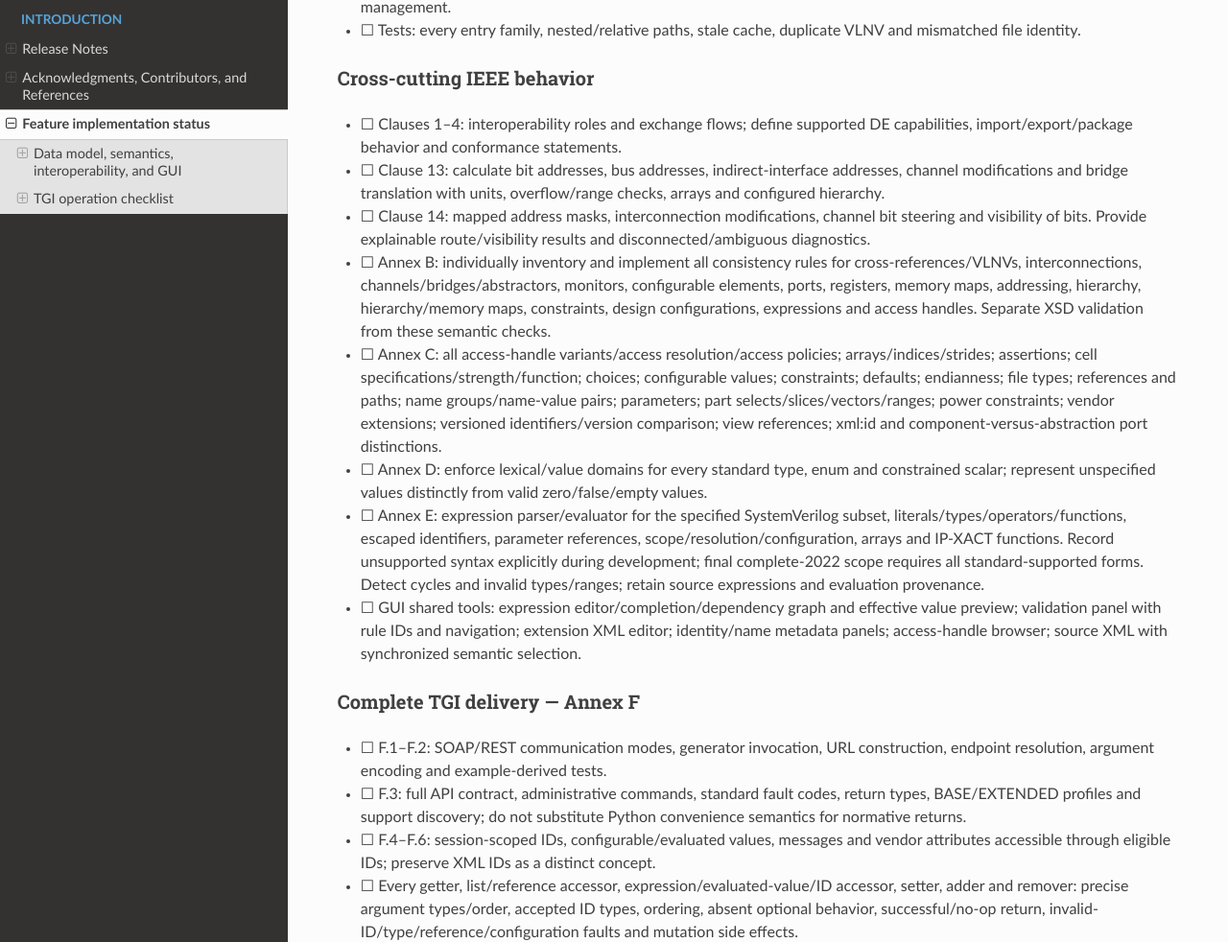
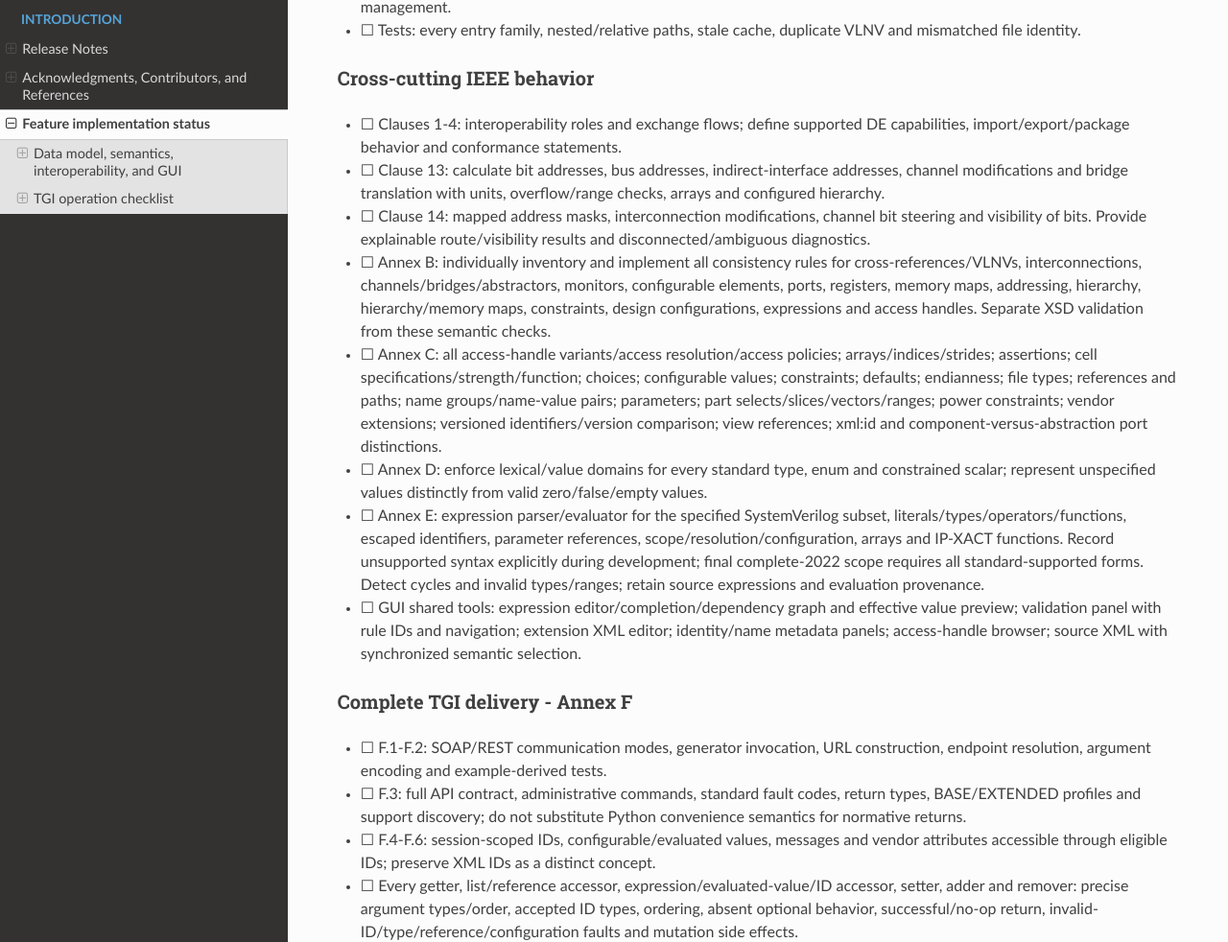
Before and after one commit to amal-khailtash/pyipxact-de, a Sphinx documentation site: the page built from docs/features.rst, in a window 1280 px wide and 1400 px high, scrolled down 3854 px. Shown: the part 138-1120 px from the top of the window at 96% size. Built offline with Sphinx 7.4.7 and the Read the Docs theme 3.1.0, drawn with Linux system fonts in a browser that asks for light colours; pages that are not in the unit, such as notebooks, are missing from menus; some of the changed text lies outside the part shown.

Commit message:
Normalize feature checklist dashes and bullet spacing

```diff
--- a/docs/features.rst
+++ b/docs/features.rst
@@ -17,231 +17,152 @@ Architecture and shared completion contract
 ~~~~~~~~~~~~~~~~~~~~~~~~~~~~~~~~~~~~~~~~~~~~~~~~
 
 * ☐ Separate versioned generated data models, document/workspace services, semantic analysis, command/mutation services, TGI adapters, and GUI models.
-
 * ☐ Define document ownership, dirty state, atomic save, save-as, XML encoding, namespace handling, schema location, optional/default values, extension preservation, and recoverable diagnostics.
-
 * ☐ Repository service: ordered search paths, relative URI resolution, catalogs, VLNV/version resolution, duplicate/conflict handling, missing references, cycle detection, incremental invalidation, and cache validation.
-
 * ☐ Resolve names and references in the proper hierarchy/configuration, keeping source and effective configured values distinct.
-
 * ☐ Mutation commands preserve invariants, parent relationships, ordering and ID lifecycle; enable transactions, undo/redo, change notification, and rollback after validation failure.
-
 * ☐ One semantic/command backend serves Python, CLI, TGI and GUI. GUI operations must not bypass constraints or implement separate expression evaluation.
-
 * ☐ Every top-level item below supports create/open/import, inspect, full schema-valid editing, validate, resolve dependencies, clone, save/export, reload, version-aware conversion, and complete relevant TGI access.
-
 * ☐ Every optional element/attribute, choice alternative, nested collection, inherited type/group, vendor extension and expression has an explicit model and GUI representation, including advanced properties when absent from the primary panel.
-
 * ☐ Per-item acceptance: minimal and maximal valid documents; each choice arm; malformed/invalid input; round trips; mutation/save/reload; reference failures; relevant Annex B rules; all applicable TGI positive/negative contracts; GUI edits, undo/redo, navigation and diagnostics.
 
 Feature plan by top-level IP-XACT document
 ~~~~~~~~~~~~~~~~~~~~~~~~~~~~~~~~~~~~~~~~~~~~~~~
 
-busDefinition — IEEE 5.2, 5.12–5.13; TGI F.7.17–18
+busDefinition - IEEE 5.2, 5.12-5.13; TGI F.7.17-18
 ^^^^^^^^^^^^^^^^^^^^^^^^^^^^^^^^^^^^^^^^^^^^^^^^^^^^^^^
 
 * ☐ VLNV/name metadata; direct connection, addressability, maximum initiators/targets, system group names, extension references and vendor extensions.
-
 * ☐ Resolve extension chains and compatibility; reject cycles/incompatible modes and cross-reference errors. Apply clock/reset semantics with abstraction definitions.
-
 * ☐ GUI: library entry, identity/properties editor, allowed-mode/system-group tables, inheritance graph and compatibility diagnostics.
-
 * ☐ Tests: base/derived buses, addressable/nonaddressable cases, connection limits, incompatible definitions and unresolved parents.
 
-abstractionDefinition — IEEE 5.3–5.13; TGI F.7.2–3
+abstractionDefinition - IEEE 5.3-5.13; TGI F.7.2-3
 ^^^^^^^^^^^^^^^^^^^^^^^^^^^^^^^^^^^^^^^^^^^^^^^^^^^^^^^
 
 * ☐ Bus type reference, abstraction inheritance, logical ports, matching rules, choices, wire and transactional alternatives, packets and packet fields.
-
 * ☐ Initiator/target/system modes and mirrored constraints; presence, direction, width, default values, driver requirements, qualifiers, load/drive/timing constraints, transactional initiative/kind/protocol/bus width.
-
 * ☐ Packet width/value expressions, field/packet endianness, ordering and qualifiers; inherited port merging and compatibility.
-
 * ☐ GUI: logical-port matrix by mode, wire/transactional detail panels, packet layout viewer, constraints editor, bus/inheritance navigation.
-
 * ☐ Tests: all port styles/modes, inherited overrides, packet boundaries and mode-specific compatibility.
 
-component — IEEE 6.1–6.21; TGI component and dependent categories
+component - IEEE 6.1-6.21; TGI component and dependent categories
 ^^^^^^^^^^^^^^^^^^^^^^^^^^^^^^^^^^^^^^^^^^^^^^^^^^^^^^^^^^^^^^^^^^^^^^
 
 * ☐ Identity, descriptions, parameters/choices, external type-definition references, vendor extensions and general component metadata.
-
 * ☐ Power domains: always-on/configurable values, hierarchy, domain membership, supply/ground relationships and port/field power constraints.
-
 * ☐ Bus interfaces: references to bus/abstraction definitions; all interface modes and mirrored/system/monitor forms; abstraction types/view references, physical/logical port maps, slices, exclusions, bridges, memory-map/address-space references, endian/bit-steering behavior and parameters.
-
 * ☐ Indirect interfaces: access handles, indirect addressing, index/data references, address range/offset and field relationships.
-
 * ☐ Channels: participating interfaces, address modifications and bit steering; modes: conditions, port/field slices and validity across configurations.
-
 * ☐ Address spaces: address unit bits, range/width, segments, local memory maps, parameters and addressable interface relationships.
-
 * ☐ Memory maps/remaps: address blocks, nested banks, register files/registers, subspace maps, usage, access policies, addressing, remap states and conditions.
-
 * ☐ Registers/fields: sizes/offsets, nested arrays and strides, volatility/access, resets/reset-type references, enumerated values, write/read effects and constraints, access policies, aliases/definition references, reserved bits, field slices, testability and extensions. Distinguish source metadata from computed address and effective values.
-
 * ☐ Model: views; component/design/design-configuration instantiations; module parameters; language/model names; file-set references; physical ports (wire, transactional, structured), vectors, arrays, type definitions, drivers, default/tied values, port slices and subports; model assertions and constraints.
-
 * ☐ Component generators: API type, executable, parameters, scope/phase and invocation requirements.
-
 * ☐ File sets/files/builders: file types, paths/dependencies, include/logical names, build commands/flags, environment/configuration, exported names/functions and extension metadata, preserving full schema detail.
-
 * ☐ Clearbox elements and references, CPU regions/executable images/memory-map references, other clock drivers and reset types.
-
 * ☐ GUI: component overview plus model/view editor; ports/interface mapping matrix and connection preview; memory hierarchy/address-map and register bitfield views; parameters with source/evaluated values; power/mode diagrams; file/build browser; CPU/clearbox/clock/reset panels; generator configuration.
-
 * ☐ Tests: all component schema choices, constructor-safe builders, nested structures, register boundary/reset/access cases, multiple views, arrays/structured ports, configuration-dependent addressing, external reusable definitions and serialization choice preservation.
 
-design — IEEE 7; TGI F.7.37–38
+design - IEEE 7; TGI F.7.37-38
 ^^^^^^^^^^^^^^^^^^^^^^^^^^^^^^^^^^^
 
 * ☐ Component instances, VLNV references, instance names/display names, configurable element values, power-domain links and vendor metadata.
-
 * ☐ Interconnections and monitor interconnections; active/hierarchical/monitored/monitor interfaces; exclusions, complex interconnections and abstractor/configuration relationships.
-
 * ☐ Ad hoc connections: internal/external port references, structured subports, part selects and tied values; choices and hierarchy resolution.
-
 * ☐ Validate all connectivity, direction/width/type/mode compatibility and endpoint existence; compute configured hierarchy, address routes and visibility.
-
 * ☐ GUI: hierarchical block diagram, connection inspector and matrix, instance browser, property/configuration editor, external ports, power links, address-route and field/bit visibility overlays. Persist layout separately from normative metadata unless an explicit extension is used.
-
 * ☐ Tests: nested designs, monitors, multichannel connections, tied/sliced ports, duplicate instances, missing references and incompatible connections.
 
-abstractor — IEEE 8; TGI F.7.4–5
+abstractor - IEEE 8; TGI F.7.4-5
 ^^^^^^^^^^^^^^^^^^^^^^^^^^^^^^^^^^^^^
 
 * ☐ Bus/abstraction interfaces and mode mapping; models/views, wire/transactional/structured physical ports, vectors/types/constraints and generators.
-
 * ☐ Resolve supported abstraction transitions; validate interface and port correspondence and configured placement.
-
 * ☐ GUI: abstraction bridge diagram, side-by-side interface/port mapping, model/view details and generator panel.
-
 * ☐ Tests: both sides of transition, structured and transactional alternatives, incompatible abstractions and configured abstractor instances.
 
-typeDefinitions — IEEE 9; TGI F.7.81–82 and memory/register/access-policy categories
+typeDefinitions - IEEE 9; TGI F.7.81-82 and memory/register/access-policy categories
 ^^^^^^^^^^^^^^^^^^^^^^^^^^^^^^^^^^^^^^^^^^^^^^^^^^^^^^^^^^^^^^^^^^^^^^^^^^^^^^^^^^^^^^^^^
 
 * ☐ Reusable field access policies, enumerations, fields, registers, register files, address blocks, banks, memory maps and memory remaps; parameters, nested definitions, identifiers/references and extensions.
-
 * ☐ External definition imports, resolution scope, overrides/configuration, cyclic-reference rejection and effective instance expansion without destroying reusable source definitions.
-
 * ☐ GUI: definition library and dependency graph, reusable memory/register/field editors, preview of instantiations and impact analysis for edits.
-
 * ☐ Tests: each reusable definition family, nested/external references, cycles, overrides and definition-versus-instance round trips.
-
 * ☐ These are members of the typeDefinitions document; do not invent independent roots for the commented-out schema choices.
 
-generatorChain — IEEE 10; TGI F.7.51–52 and generator/file-builder categories
+generatorChain - IEEE 10; TGI F.7.51-52 and generator/file-builder categories
 ^^^^^^^^^^^^^^^^^^^^^^^^^^^^^^^^^^^^^^^^^^^^^^^^^^^^^^^^^^^^^^^^^^^^^^^^^^^^^^^^^^
 
 * ☐ Chain identity, selectors, component selectors, generator references/executables, ordering/phases, parameters, choices and vendor extensions.
-
 * ☐ Generator execution lifecycle, invocation URL resolution/encoding, API negotiation and session linkage; deterministic selection, errors, cancellation and diagnostics.
-
 * ☐ GUI: chain steps/ordering editor, selector preview, parameters, run monitor/logs and generated-artifact review.
-
 * ☐ Tests: selector combinations, order, parameter defaults/fixed values, invocation formatting and failed/cancelled executions using controlled generators.
 
-designConfiguration — IEEE 11; TGI F.7.39–40
+designConfiguration - IEEE 11; TGI F.7.39-40
 ^^^^^^^^^^^^^^^^^^^^^^^^^^^^^^^^^^^^^^^^^^^^^^^^^
 
 * ☐ Design reference, view configurations, interconnection configurations, abstractor instances and their references/parameters/extensions.
-
 * ☐ Resolve active views and hierarchy, configure abstractor placements, validate completeness/consistency without mutating the original design implicitly.
-
 * ☐ GUI: configuration selection/comparison, per-instance view table, interconnection/abstractor overlay and effective-design preview.
-
 * ☐ Tests: alternative valid configurations, broken design/view references, abstractor mismatches, expression/configuration propagation and round trips.
 
-catalog — IEEE 12; TGI F.7.23–24
+catalog - IEEE 12; TGI F.7.23-24
 ^^^^^^^^^^^^^^^^^^^^^^^^^^^^^^^^^^^^^
 
 * ☐ Entries for all catalog-supported item categories, nested catalogs, VLNV/path pairs, descriptions/extensions and path-relative dependency resolution.
-
 * ☐ Detect referenced-file identity mismatch, duplicates, cycles, moved/missing files and incomplete packages; inspect version ordering separately from arbitrary version strings.
-
 * ☐ GUI: repository browser with type filters, search, preview, dependency graph, validation status and import/package management.
-
 * ☐ Tests: every entry family, nested/relative paths, stale cache, duplicate VLNV and mismatched file identity.
 
 Cross-cutting IEEE behavior
 ~~~~~~~~~~~~~~~~~~~~~~~~~~~~~~~~
 
-* ☐ Clauses 1–4: interoperability roles and exchange flows; define supported DE capabilities, import/export/package behavior and conformance statements.
-
+* ☐ Clauses 1-4: interoperability roles and exchange flows; define supported DE capabilities, import/export/package behavior and conformance statements.
 * ☐ Clause 13: calculate bit addresses, bus addresses, indirect-interface addresses, channel modifications and bridge translation with units, overflow/range checks, arrays and configured hierarchy.
-
 * ☐ Clause 14: mapped address masks, interconnection modifications, channel bit steering and visibility of bits. Provide explainable route/visibility results and disconnected/ambiguous diagnostics.
-
 * ☐ Annex B: individually inventory and implement all consistency rules for cross-references/VLNVs, interconnections, channels/bridges/abstractors, monitors, configurable elements, ports, registers, memory maps, addressing, hierarchy, hierarchy/memory maps, constraints, design configurations, expressions and access handles. Separate XSD validation from these semantic checks.
-
 * ☐ Annex C: all access-handle variants/access resolution/access policies; arrays/indices/strides; assertions; cell specifications/strength/function; choices; configurable values; constraints; defaults; endianness; file types; references and paths; name groups/name-value pairs; parameters; part selects/slices/vectors/ranges; power constraints; vendor extensions; versioned identifiers/version comparison; view references; xml:id and component-versus-abstraction port distinctions.
-
 * ☐ Annex D: enforce lexical/value domains for every standard type, enum and constrained scalar; represent unspecified values distinctly from valid zero/false/empty values.
-
 * ☐ Annex E: expression parser/evaluator for the specified SystemVerilog subset, literals/types/operators/functions, escaped identifiers, parameter references, scope/resolution/configuration, arrays and IP-XACT functions. Record unsupported syntax explicitly during development; final complete-2022 scope requires all standard-supported forms. Detect cycles and invalid types/ranges; retain source expressions and evaluation provenance.
-
 * ☐ GUI shared tools: expression editor/completion/dependency graph and effective value preview; validation panel with rule IDs and navigation; extension XML editor; identity/name metadata panels; access-handle browser; source XML with synchronized semantic selection.
 
-Complete TGI delivery — Annex F
+Complete TGI delivery - Annex F
 ~~~~~~~~~~~~~~~~~~~~~~~~~~~~~~~~~~~~
 
-* ☐ F.1–F.2: SOAP/REST communication modes, generator invocation, URL construction, endpoint resolution, argument encoding and example-derived tests.
-
+* ☐ F.1-F.2: SOAP/REST communication modes, generator invocation, URL construction, endpoint resolution, argument encoding and example-derived tests.
 * ☐ F.3: full API contract, administrative commands, standard fault codes, return types, BASE/EXTENDED profiles and support discovery; do not substitute Python convenience semantics for normative returns.
-
-* ☐ F.4–F.6: session-scoped IDs, configurable/evaluated values, messages and vendor attributes accessible through eligible IDs; preserve XML IDs as a distinct concept.
-
+* ☐ F.4-F.6: session-scoped IDs, configurable/evaluated values, messages and vendor attributes accessible through eligible IDs; preserve XML IDs as a distinct concept.
 * ☐ Every getter, list/reference accessor, expression/evaluated-value/ID accessor, setter, adder and remover: precise argument types/order, accepted ID types, ordering, absent optional behavior, successful/no-op return, invalid-ID/type/reference/configuration faults and mutation side effects.
-
 * ☐ F.7.89: all ID types, validity/lifetime, parent lookup, deletion invalidation, session boundaries and access-handle identity.
-
 * ☐ Category coverage includes abstraction definition, abstractor, access handle/policy, address space, array, assertion, bus definition/interface, CPU, catalog, choice, clearbox, component, configurable element, constraint/set, design/configuration, driver, element attribute, file builder/set, generator/chain, indirect interface, instantiation, memory map, miscellaneous, module parameter, name group, parameter, port/map, power, register/file, slice, top element, type definitions, vector, vendor extensions and view.
-
 * ☐ Audit category exports and imports, duplicate definitions, spelling/case-sensitive names, dynamic/generated functions and wrong signatures. Existing explicit-function matches in the ledger remain unverified.
-
 * ☐ Bind transport schemas to Python contracts; validate SOAP requests/responses/faults and REST mappings with integration fixtures. Preserve all required transport capabilities independently of the deferred MCP server.
-
 * ☐ Contract tests for every ledger row: valid minimal input, nontrivial nested input, absent optionals, invalid/wrong/stale ID, configured versus expression value, and save/reload after mutation where applicable.
-
 * ☐ GUI uses corresponding service/TGI operations where suitable; protocol-only operations belong in session/runner tooling rather than an artificial form widget. Record explicit GUI placement or reason for no direct widget for every row.
 
 Older standards and conversion
 ~~~~~~~~~~~~~~~~~~~~~~~~~~~~~~~~~~~
 
 * ☐ Build a feature/version matrix for each top-level root and nested feature: available, changed, deprecated, unsupported editing, preserved-only, convertible and lossy. Select older editable features in future plan updates without shrinking full 2022 scope.
-
 * ☐ Cover historical initiator/target terminology, optional presence/configuration semantics, port/interface/model changes, register/access/reset representations, hierarchy, type reuse and standard vendor extensions. Derive actual mappings from schemas/stylesheets rather than assuming name substitutions suffice.
-
 * ☐ Conversion engine selects a supported directed route, records stylesheet versions and parameters, keeps originals, uses atomic output, validates every stage and updates related repository files/references coherently.
-
 * ☐ Produce structured diagnostics for lost, changed, extension-carried and unresolved information. Preserve unknown extensions when feasible; do not promise lossless conversion or silent downgrades.
-
 * ☐ Reverse/downgrade conversion remains an explicit future capability requiring new mappings and loss policy; never infer it from forward XSLT availability.
-
 * ☐ GUI: source-version badges, capability-aware forms, preserved-only fields, migration wizard with route preview/diff/loss report and destination selection, batch conversion and result validation.
-
 * ☐ Tests: each actual stylesheet edge, abstraction-specific routes, complete chains, malformed/intermediate failures, legacy feature fixtures, extension preservation, changed semantics and mixed-version repository references. Define older TGI profiles separately if later required.
 
 Future GUI delivery
 ~~~~~~~~~~~~~~~~~~~~~~~~
 
 * ☐ Audit existing Qt prototypes; choose Qt model/view architecture and documented service boundaries before expanding them.
-
 * ☐ Workspace shell: repository tree, document tabs, recent/open/save actions, dirty indicators, global search, dependency navigation, properties, diagnostics and source viewer.
-
 * ☐ Schema-aware property editor covers every supported declaration, choice/cardinality, ordering, defaults and extensions. Specialized views supplement the complete property editor.
-
 * ☐ Diagrams: component/design connectivity and hierarchy, definition dependencies, power/modes, address translation and generator chains. Bidirectional selection links diagrams, tree, tables and XML.
-
 * ☐ Memory/register views show address units, computed offsets/ranges, arrays, bitfield layouts, resets/access/enumerations and visibility with zoom/filter/export.
-
 * ☐ Editing: transactions, undo/redo, copy/paste/clone, identity/reference refactoring, conflict detection on external changes, validation before save and recoverable errors.
-
 * ☐ Performance: lazy trees, virtualization for large maps/designs, background parsing/validation/evaluation, cancellable tasks and deterministic model notifications.
-
 * ☐ Accessibility: keyboard navigation, readable colors/labels, stable focus and diagnostics beyond color alone. GUI state/layout stays separate from standard documents.
-
 * ☐ GUI tests exercise each top-level editor and critical nested flows, unsupported older features, conversion, dirty/save behavior, undo/redo and large-workspace responsiveness.
 
 Milestones and dependency order
@@ -251,19 +172,12 @@ Verification and living-plan maintenance
 ~~~~~~~~~~~~~~~~~~~~~~~~~~~~~~~~~~~~~~~~~~~~~
 
 * ☐ Maintain schema, TGI, semantic and version matrices as separate linked evidence; automate completeness checks against their authoritative inputs.
-
 * ☐ Reconcile extracted declarations with reachable roots, all restrictions/facets/groups/choices and normative prose; inventory additions cannot remain implicitly unowned.
-
 * ☐ Use deterministic checked-in or otherwise stable local fixtures for routine tests; isolate network-dependent archive acquisition from core conformance checks.
-
 * ☐ Round trips compare semantic meaning plus required XML preservation; namespace prefixes alone must not create false failures, and semantic loss must not be hidden by canonicalization.
-
 * ☐ Measure large repository scans, configured hierarchy, expression graphs, register arrays and GUI responsiveness with recorded limits.
-
 * ☐ Run wheel/source installation and resource-loading checks outside the checkout; verify schema/XSL/WSDL assets and supported Python environments.
-
 * ☐ At each update record finished tasks, exact evidence, new gaps, scope decisions for older versions, dependency changes and next milestone. Mark verified only after scoped tests and review.
-
 * ☐ Final full-2022 completion requires all nine roots, all reachable schema features, all applicable semantic rules/types/expressions, addressing/visibility, all Annex F operation and ID contracts, required transports and GUI representations to have evidence. Older support claims must match their explicit feature/version matrix.
 
 TGI operation checklist
```
